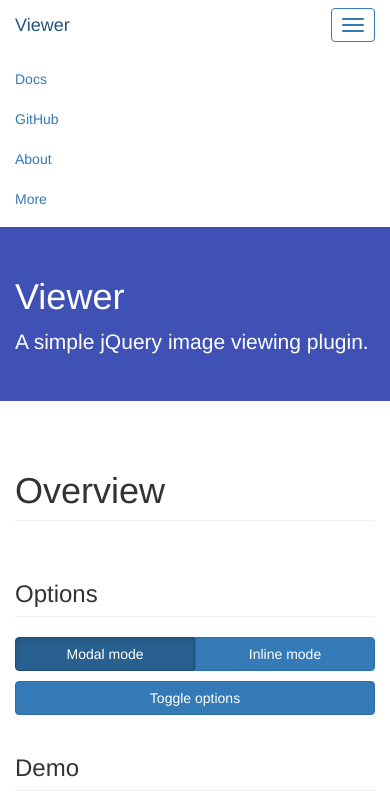
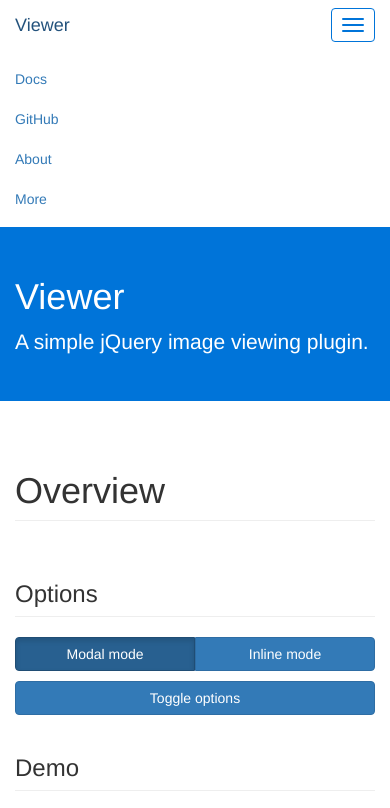
Before and after one commit to fengyuanchen/viewer, a website with bundled scripts: page demo/index.html in a window 390 px wide. Both pictures are taken after a click on the button "Toggle navigation". Shown: the top 808 px of the page. Built offline with nearby package versions, Linux system fonts and the light colour scheme.

Commit message:
Updated primary color

```diff
--- a/demo/css/main.css
+++ b/demo/css/main.css
@@ -22,18 +22,18 @@
 
 .navbar-toggle:hover,
 .navbar-toggle:focus {
-  border-color: #337ab7;
+  border-color: #0074d9;
 }
 
 .navbar-toggle .icon-bar {
-  background-color: #337ab7;
+  background-color: #0074d9;
 }
 
 
 /* Jumbotron */
 
 .docs-jumbotron {
-  background-color: #3f51b5;
+  background-color: #0074d9;
   color: #fff;
 }
 
--- a/docs/css/main.css
+++ b/docs/css/main.css
@@ -22,18 +22,18 @@
 
 .navbar-toggle:hover,
 .navbar-toggle:focus {
-  border-color: #337ab7;
+  border-color: #0074d9;
 }
 
 .navbar-toggle .icon-bar {
-  background-color: #337ab7;
+  background-color: #0074d9;
 }
 
 
 /* Jumbotron */
 
 .docs-jumbotron {
-  background-color: #3f51b5;
+  background-color: #0074d9;
   color: #fff;
 }
 
```
